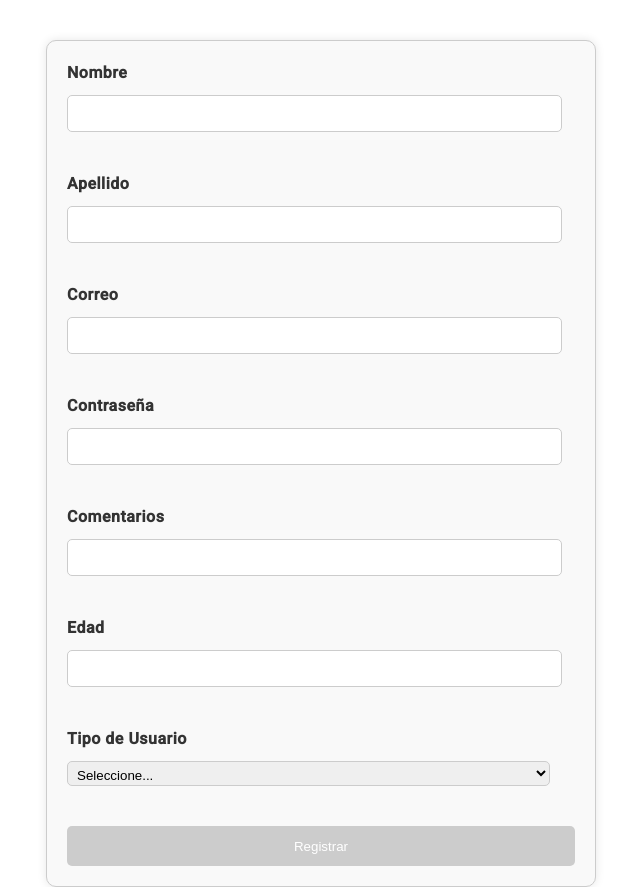
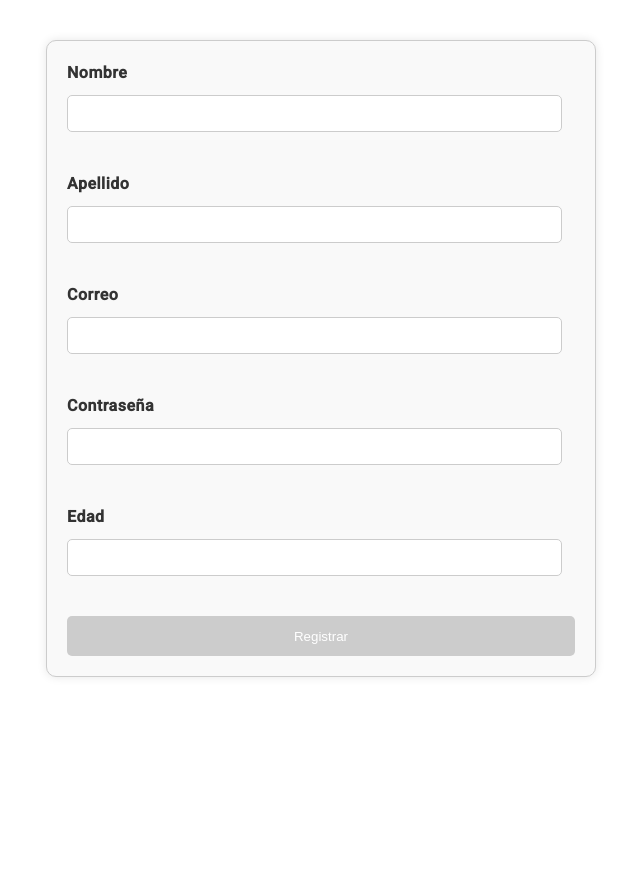
Before and after one commit to CryoWarrior/ArriendaTuFincaFront, an Angular app in the folder ArriendaTuFincaFront/: page /registro in a window 1280 px wide. Shown: the whole page, without its empty margins (319-959 px from the left). After the commit the page ends 840 px from the top, so only its background shows below. Built offline with nearby package versions, Linux system fonts and the light colour scheme.

Commit message:
Correccion registro usuario

```diff
--- /dev/null
+++ b/ArriendaTuFincaFront/src/app/header/header.component.html
@@ -0,0 +1 @@
+<p>header works!</p>
--- a/ArriendaTuFincaFront/src/app/models/Usuario.ts
+++ b/ArriendaTuFincaFront/src/app/models/Usuario.ts
@@ -6,7 +6,6 @@
       public correo?: string | null,
       public contrasenia?: string | null,
       public edad?: number | null,
-      public tipoUsuario?: number | null,
       public comentarios?: string | null
     ){}
   }
--- a/ArriendaTuFincaFront/src/app/registro/registro.component.html
+++ b/ArriendaTuFincaFront/src/app/registro/registro.component.html
@@ -34,14 +34,6 @@
   </div>
 
   <div>
-    <label for="comentarios">Comentarios</label>
-    <input id="comentarios" formControlName="comentarios">
-    <div *ngIf="registroForm.get('comentarios')?.invalid && registroForm.get('comentarios')?.touched" class="error">
-      <div *ngIf="registroForm.get('comentarios')?.errors?.['required']">Los comentarios son obligatorios.</div>
-    </div>
-  </div>
-
-  <div>
     <label for="edad">Edad</label>
     <input id="edad" type="number" formControlName="edad">
     <div *ngIf="registroForm.get('edad')?.invalid && registroForm.get('edad')?.touched" class="error">
@@ -50,18 +42,6 @@
     </div>
   </div>
 
-  <div>
-    <label for="tipoUsuario">Tipo de Usuario</label>
-    <select id="tipoUsuario" type="number" formControlName="tipoUsuario">
-      <option value="">Seleccione...</option>
-      <option value="0">Arrendador</option>
-      <option value="1">Arrendatario</option>
-    </select>
-    <div *ngIf="registroForm.get('tipoUsuario')?.invalid && registroForm.get('tipoUsuario')?.touched" class="error">
-      <div *ngIf="registroForm.get('tipoUsuario')?.errors?.['required']">El tipo de usuario es obligatorio.</div>
-    </div>
-  </div>
-
   <button type="submit" [disabled]="registroForm.invalid">Registrar</button>
 
   <div *ngIf="mensaje" class="mensaje">{{ mensaje }}</div>
--- a/ArriendaTuFincaFront/src/app/registro/registro.component.ts
+++ b/ArriendaTuFincaFront/src/app/registro/registro.component.ts
@@ -22,9 +22,7 @@
       apellido: ['', Validators.required],
       correo: ['', [Validators.required, Validators.email]],
       contrasenia: ['', [Validators.required, Validators.minLength(6)]],
-      edad: ['', [Validators.required, Validators.min(18)]],
-      tipoUsuario: ['', Validators.required],
-      comentarios: ['', Validators.required]
+      edad: ['', [Validators.required, Validators.min(18)]]
     });
   }
 
@@ -39,8 +37,7 @@
         this.registroForm.value.correo,
         this.registroForm.value.contrasenia,
         this.registroForm.value.edad,
-        Number(this.registroForm.value.tipoUsuario),
-        this.registroForm.value.comentarios
+        null
       );
 
       console.log('Datos enviados:', nuevoUsuario);
```
Also changed, not shown: ArriendaTuFincaFront/src/app/header/header.component.ts (added, +12 -0 lines), ArriendaTuFincaFront/src/app/header/header.component.css (added), 2 other files (tests, documents, lock files or other folders).
